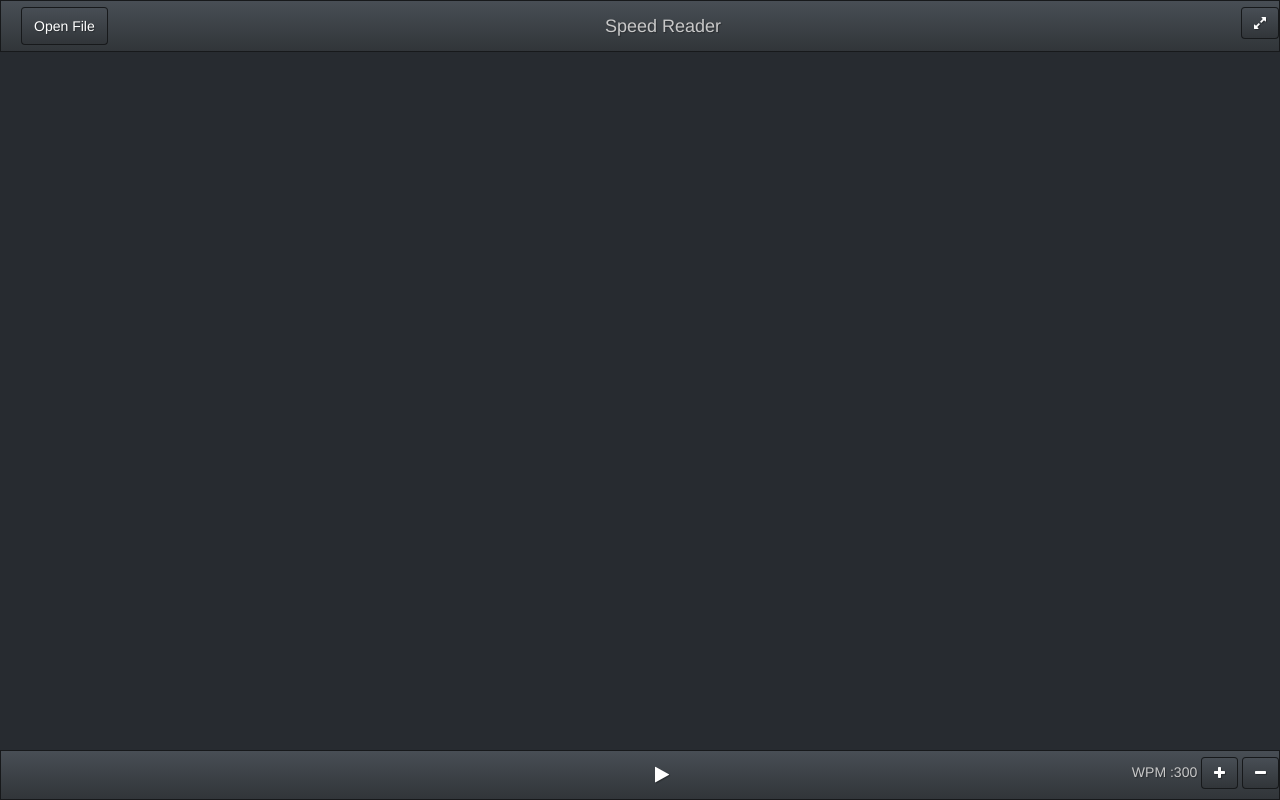
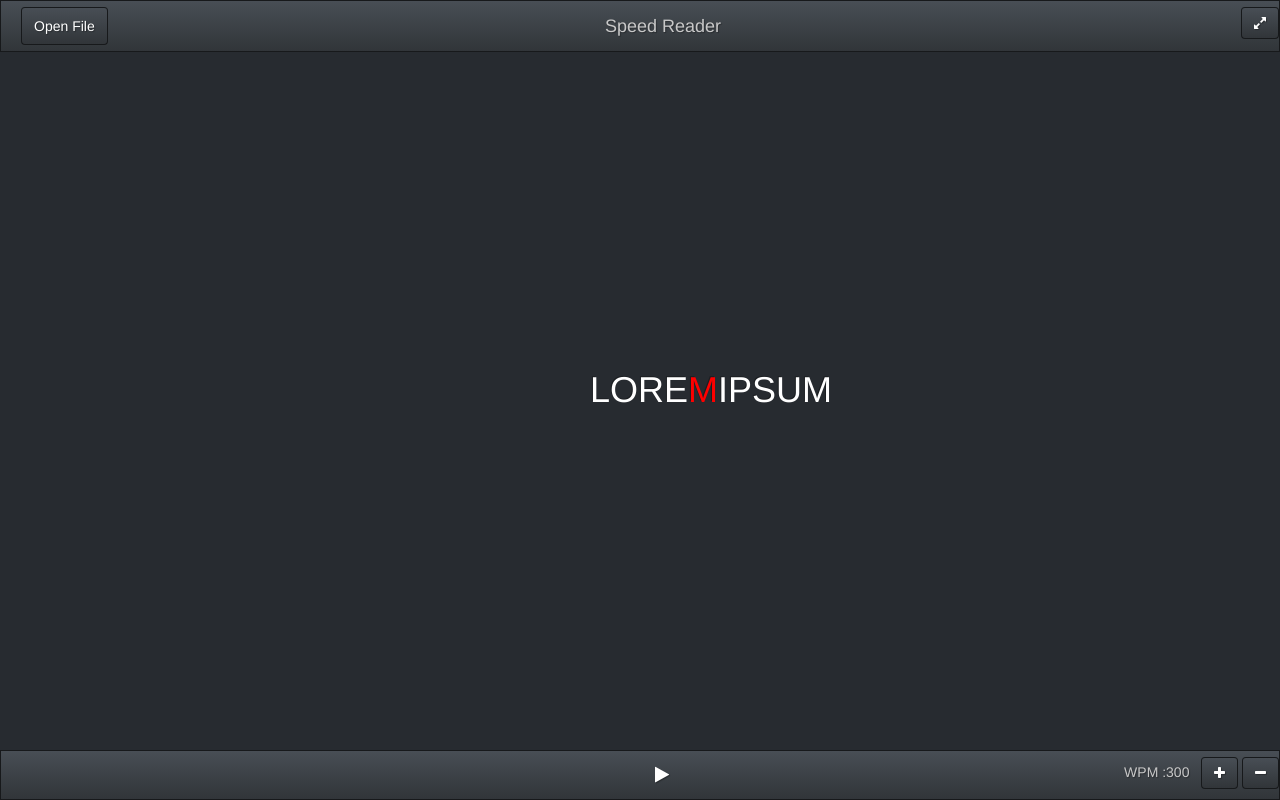
Before and after one commit to yud1z/SpeedRead, a website: page index.html in a window 1280 px wide. Drawn offline with Linux system fonts and the light colour scheme.

Commit message:
adding simple mock up

```diff
--- a/index.html
+++ b/index.html
@@ -22,13 +22,29 @@
       </div>
 </nav>
 
+
+    <div id="" style="  width: 300px;
+  height: 100px;
+  padding: 20px;
+
+  position: absolute;
+  top: 50%;
+  left: 50%;
+
+  margin: -70px 0 0 -70px;">
+  <h1 style="color:white">LORE<span style="color:red">M</span>IPSUM</h1>
+
+    </div>
+
+
+
 <nav class="navbar navbar-default navbar-fixed-bottom">
       <div class="navbar-brand" href="#" style="left:50%;position:absolute;">
         <a href="#" id="button_play" title="click to play" ><i class="fa fa-play fa-6"></i></a>
         <a href="#" id="button_pause" style="display:none" title="click to pause"><i class="fa fa-pause fa-6"></i></a>
       </div>
       <div class="pull-right">
-      WPM :300
+      WPM :300 &nbsp;
       <button type="button" class="btn btn-default navbar-btn" title="Full Screen"><i class="fa fa-plus fa-6"></i></button>
       <button type="button" class="btn btn-default navbar-btn" title="Full Screen"><i class="fa fa-minus fa-6"></i></button>
       </div>
```
